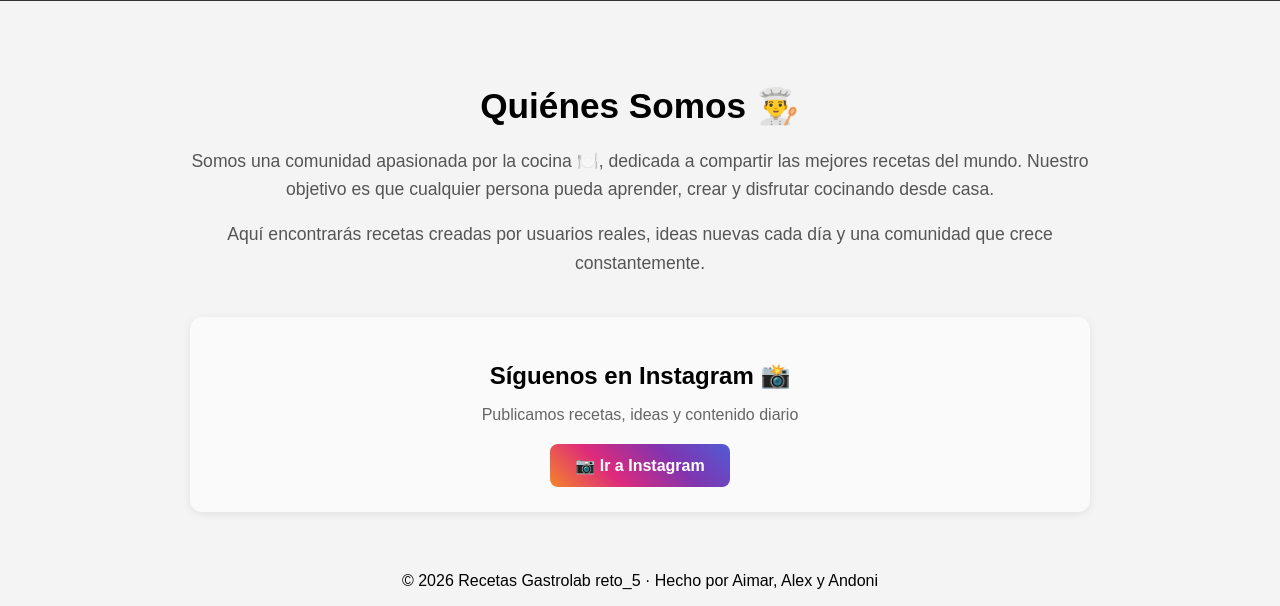
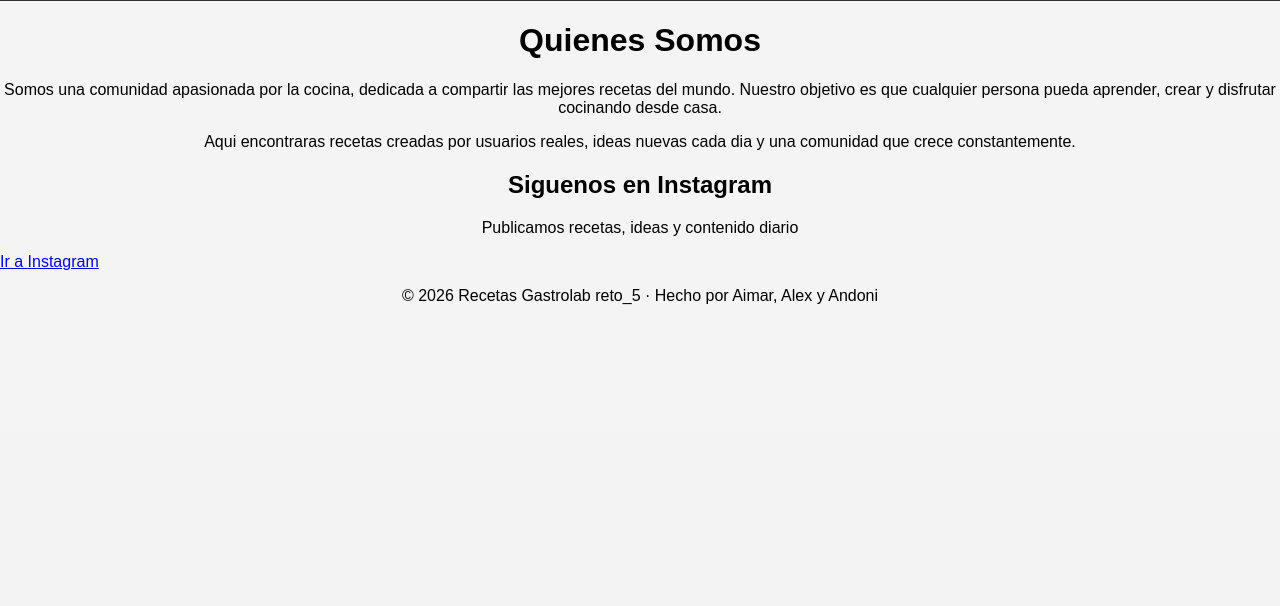
Before and after one commit to DamStonfri/Reto5-Grupo4, a Flask app: page /quienes-somos in a window 1280 px wide. Shown: the part 369-975 px from the top of the page. After the commit the page ends 674 px from the top, so only its background shows below. Run offline with Flask 3, Linux system fonts and the light colour scheme.

Commit message:
cambios_quienes_somos

```diff
--- a/recetas_flask/templates/quienes_somos.html
+++ b/recetas_flask/templates/quienes_somos.html
@@ -1,39 +1,29 @@
 {% extends 'base.html' %}
 
 {% block content %}
+<div class="page-wrapper">
+    <div class="about-wrapper">
 
-<div style="max-width: 900px; margin: 40px auto; padding: 20px; text-align: center;">
+        <h1>Quienes Somos</h1>
 
-    <h1 style="font-size: 2.2rem; margin-bottom: 20px;">Quiénes Somos 👨‍🍳</h1>
-
-    <p style="font-size: 1.1rem; color: #555; line-height: 1.6;">
-        Somos una comunidad apasionada por la cocina 🍽️, dedicada a compartir las mejores recetas del mundo.
-        Nuestro objetivo es que cualquier persona pueda aprender, crear y disfrutar cocinando desde casa.
-    </p>
-
-    <p style="font-size: 1.1rem; color: #555; line-height: 1.6;">
-        Aquí encontrarás recetas creadas por usuarios reales, ideas nuevas cada día y una comunidad que crece constantemente.
-    </p>
-
-    <!-- SECCIÓN INSTAGRAM -->
-    <div style="margin-top: 40px; padding: 25px; border-radius: 12px; background: #fafafa; box-shadow: 0 2px 8px rgba(0,0,0,0.08);">
-
-        <h2 style="margin-bottom: 10px;">Síguenos en Instagram 📸</h2>
-
-        <p style="color: #666; margin-bottom: 20px;">
-            Publicamos recetas, ideas y contenido diario
+        <p>
+            Somos una comunidad apasionada por la cocina, dedicada a compartir las mejores recetas del mundo.
+            Nuestro objetivo es que cualquier persona pueda aprender, crear y disfrutar cocinando desde casa.
+        </p>
+        <p>
+            Aqui encontraras recetas creadas por usuarios reales, ideas nuevas cada dia y una comunidad que crece constantemente.
         </p>
 
-        <a href="https://www.instagram.com/gastronomia.pantera.dam/"
-            target="_blank"
-            style="display: inline-block; background: linear-gradient(45deg, #f58529, #dd2a7b, #8134af, #515bd4);
-                    color: white; padding: 12px 25px; border-radius: 8px;
-                    text-decoration: none; font-weight: bold; font-size: 1rem;">
-            📷 Ir a Instagram
-        </a>
+        <!-- Enlace a Instagram -->
+        <div class="instagram-box">
+            <h2>Siguenos en Instagram</h2>
+            <p>Publicamos recetas, ideas y contenido diario</p>
+            <a href="https://www.instagram.com/gastronomia.pantera.dam/"
+                target="_blank" class="btn-instagram">
+                Ir a Instagram
+            </a>
+        </div>
 
     </div>
-
 </div>
-
 {% endblock %}
```
